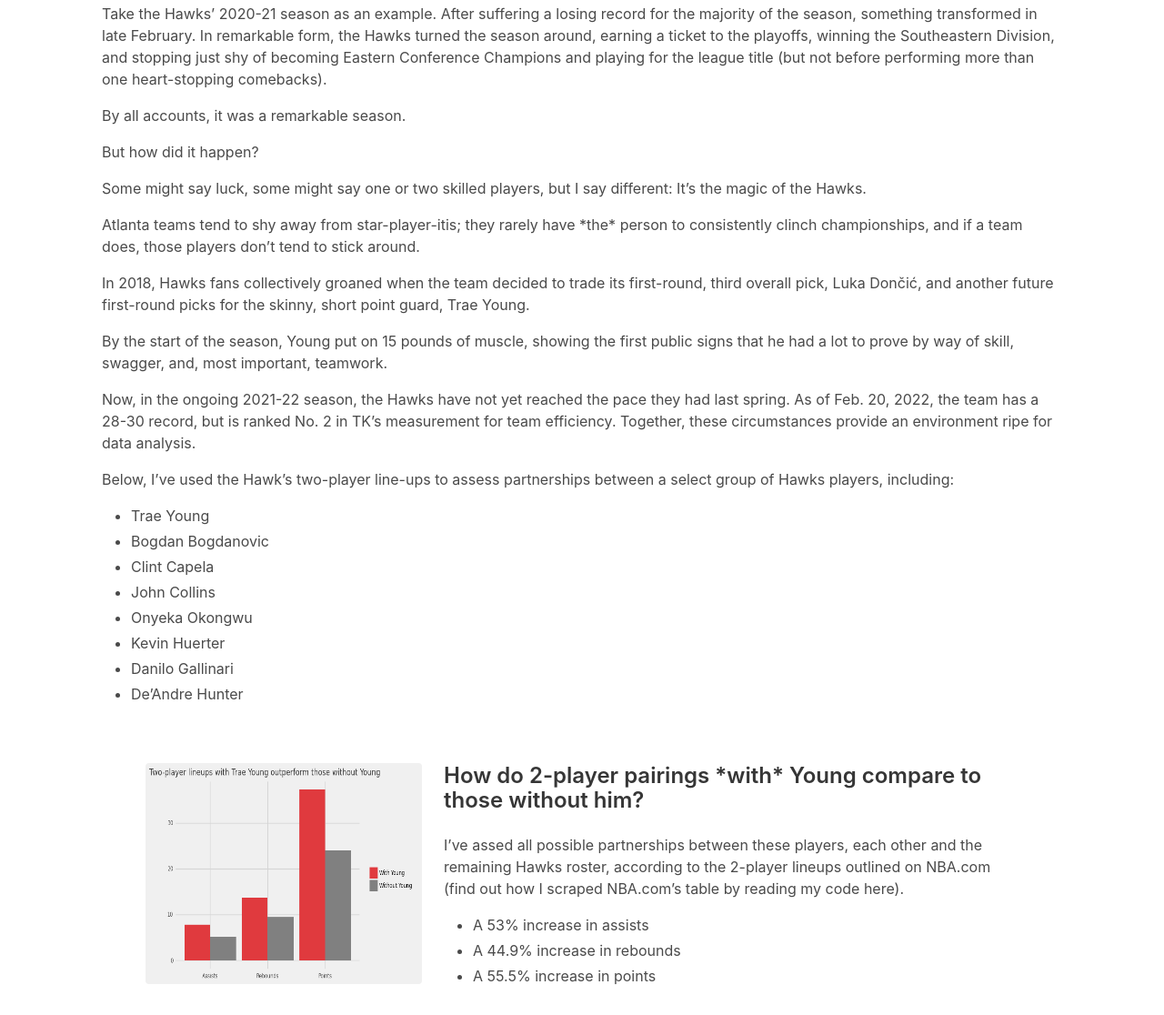
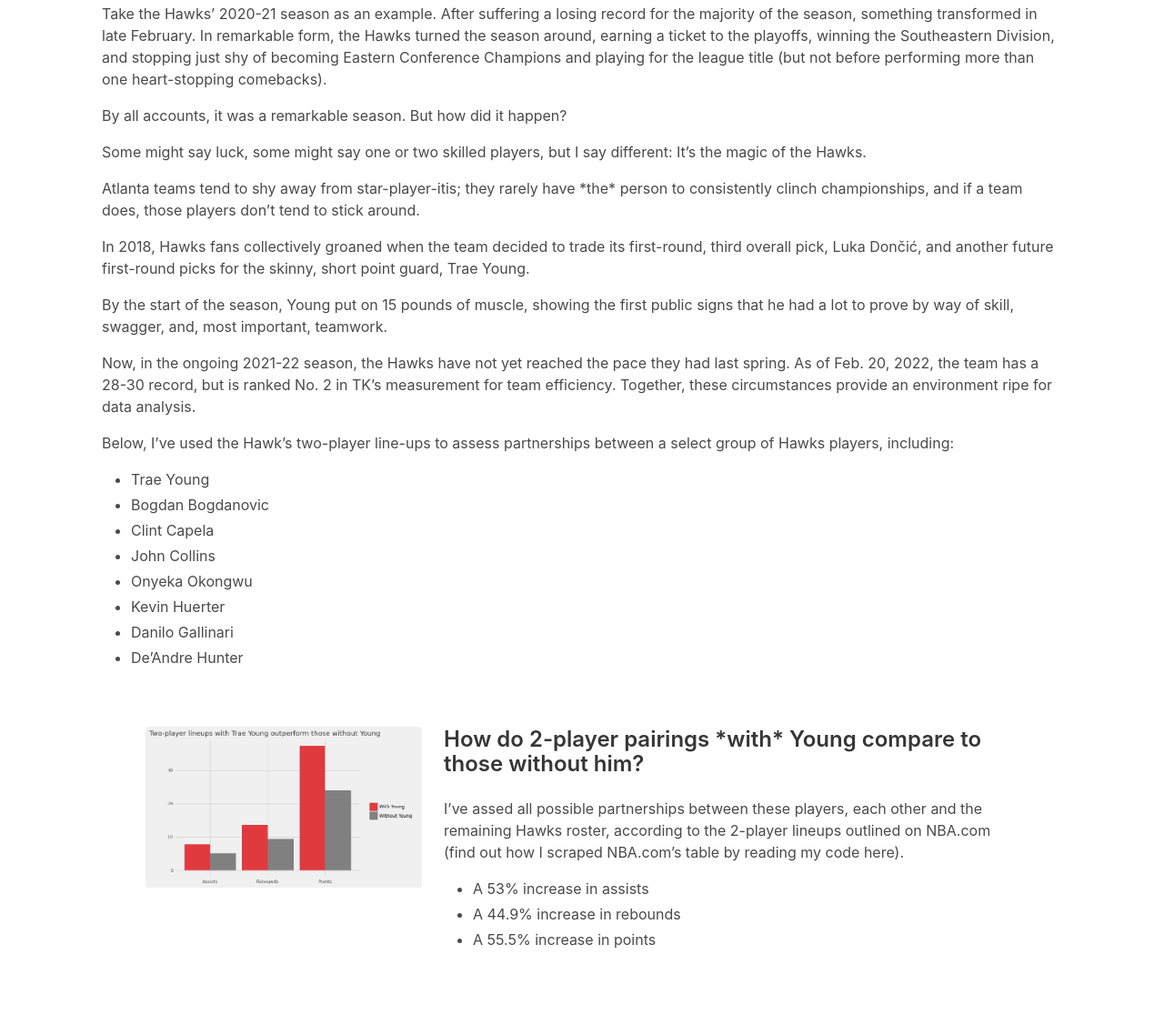
Before and after one commit to jessieblaeser/jessieblaeser.github.io, a plain HTML site: page pj_trae_young.html in a window 1280 px wide. Shown: the part 428-1544 px from the top of the page at 91% size. Drawn offline with nearby package versions, Linux system fonts and the light colour scheme.

Commit message:
update trae young
trying to make image work

```diff
--- a/pj_trae_young.html
+++ b/pj_trae_young.html
@@ -53,8 +53,7 @@
 
             <p>When it comes to the Atlanta Hawks, I like to think there’s a certain “way” the team likes to win. There’s a magic — a pace — that must spark to secure victory.</p>
             <p>Take the Hawks’ 2020-21 season as an example. After suffering a losing record for the majority of the season, something transformed in late February. In remarkable form, the Hawks turned the season around, earning a ticket to the playoffs, winning the Southeastern Division, and stopping just shy of becoming Eastern Conference Champions and playing for the league title (but not before performing more than one heart-stopping comebacks).</p>
-            <p>By all accounts, it was a remarkable season.</p>
-            <p>But how did it happen?</p>
+            <p>By all accounts, it was a remarkable season. But how did it happen?</p>
             <p>Some might say luck, some might say one or two skilled players, but I say different: It’s the magic of the Hawks.</p>
             <p>Atlanta teams tend to shy away from star-player-itis; they rarely have *the* person to consistently clinch championships, and if a team does, those players don’t tend to stick around.</p>
             <p>In 2018, Hawks fans collectively groaned when the team decided to trade its first-round, third overall pick, Luka Dončić, and another future first-round picks for the skinny, short point guard, Trae Young.</p>
@@ -80,7 +79,7 @@
         <div class="columns is-multiline is-mobile content">
             <div class='column is is-one-third'>
                 <div class="card-image">
-                <figure class="image is-5by4">
+                <figure class="image">
                     <img src="trae_and_non_trae.png" alt="Grouped bar chart showing Hawks' 2-player lineups with Young perform better than those without him in points, rebounds and assists.">
                 </figure>
               </div>
```
